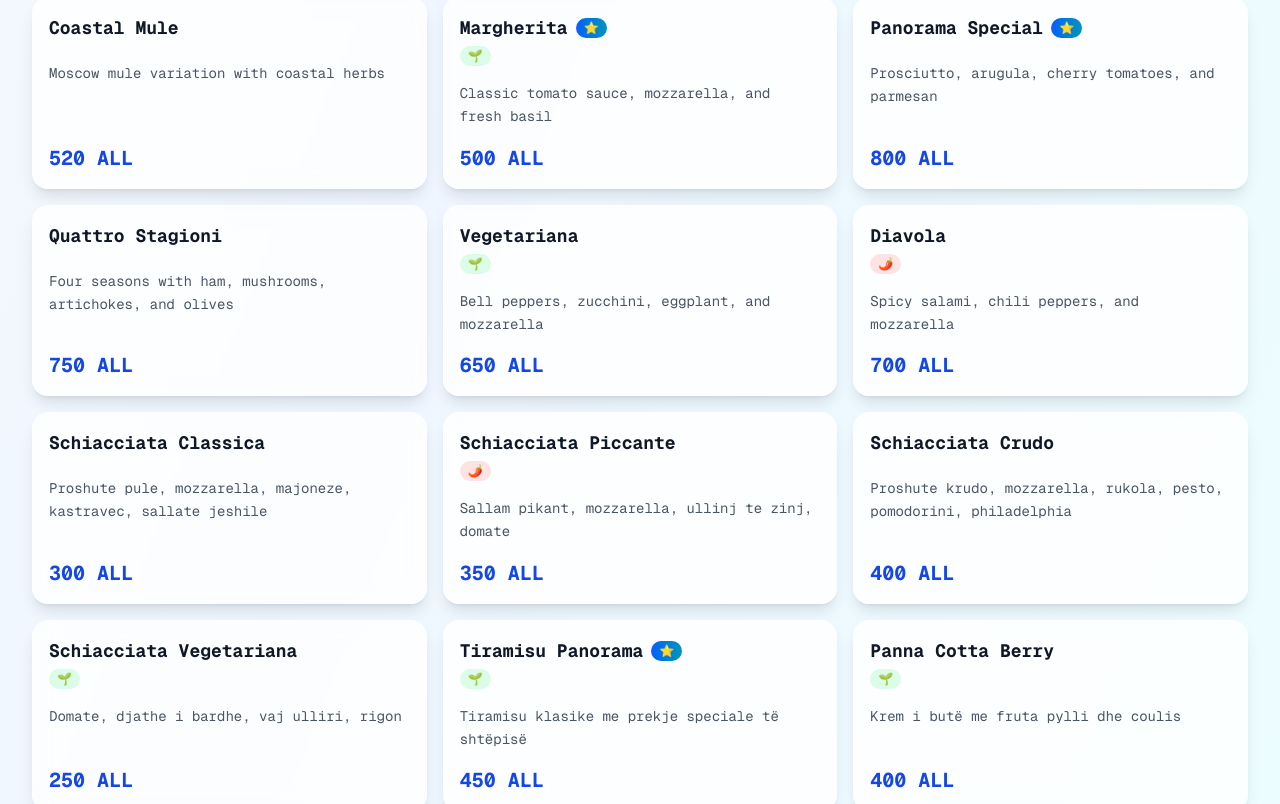
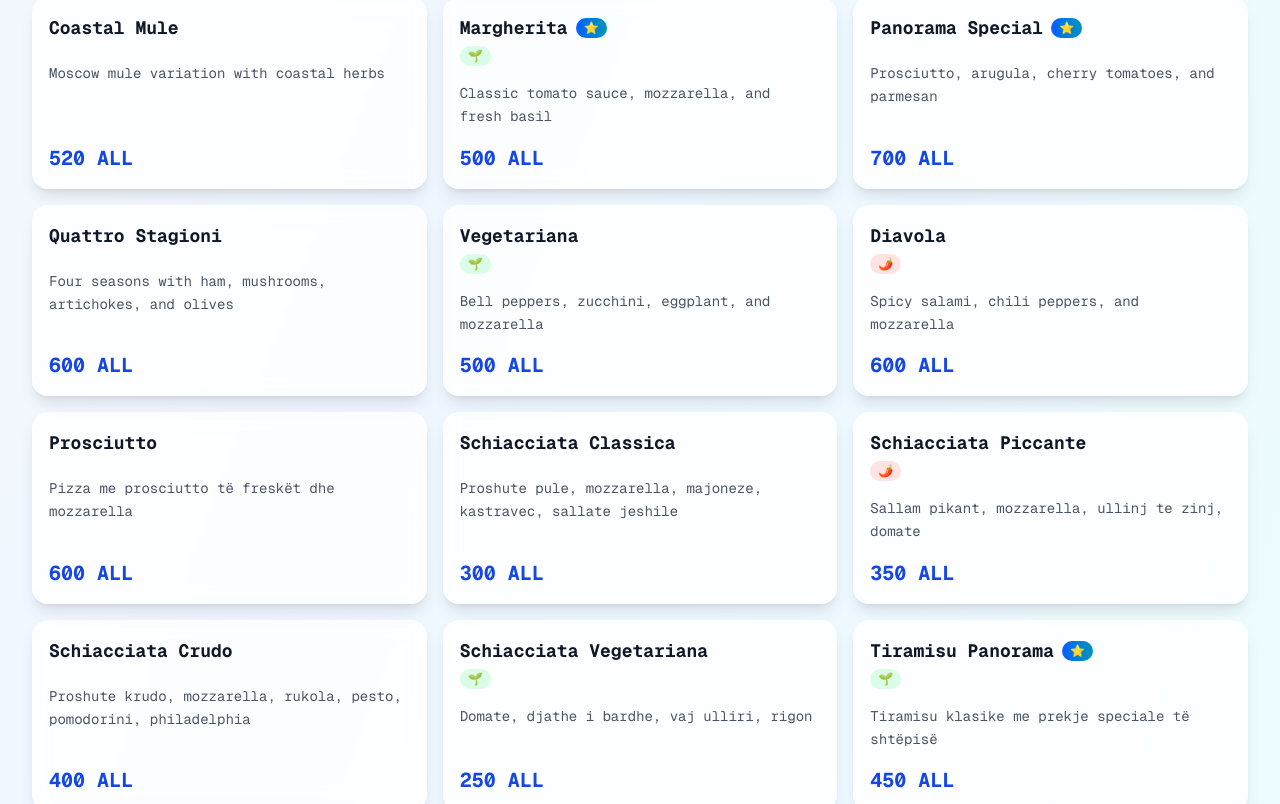
Before and after one commit to juxhinxhihani/panorama-rooftop, a Next.js app: page /menu in a window 1280 px wide. Shown: the part 1945-2749 px from the top of the page. Built offline with nearby package versions, Linux system fonts and the light colour scheme.

Commit message:
Update FullMenuScreen.tsx

```diff
--- a/src/screens/FullMenuScreen.tsx
+++ b/src/screens/FullMenuScreen.tsx
@@ -215,28 +215,34 @@ export default function FullMenuScreen() {
     {
       name: 'Panorama Special',
       description: t('pizzaPanorama'),
-          price: '800 ALL',
+      price: '700 ALL',
       popular: true,
       type: 'food'
     },
     {
       name: 'Quattro Stagioni',
       description: t('pizzaQuattro'),
-          price: '750 ALL',
+      price: '600 ALL',
       type: 'food'
     },
     {
       name: 'Vegetariana',
       description: t('pizzaVegetarian'),
-          price: '650 ALL',
+      price: '500 ALL',
       vegetarian: true,
       type: 'food'
     },
     {
       name: 'Diavola',
       description: t('pizzaDiavola'),
-          price: '700 ALL',
+      price: '600 ALL',
       spicy: true,
+      type: 'food'
+    },
+    {
+      name: 'Prosciutto',
+      description: 'Pizza me prosciutto të freskët dhe mozzarella',
+      price: '600 ALL',
       type: 'food'
     }
   ]
```
Lines whose indentation alone changed are shown as unchanged.
